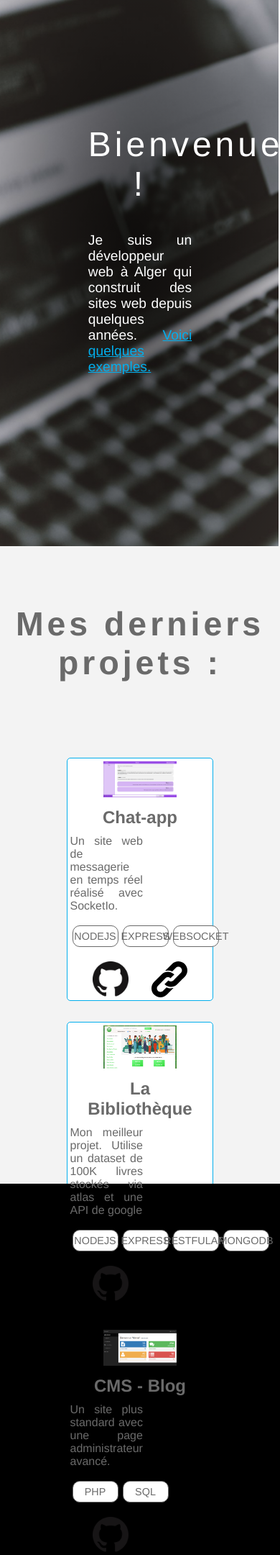
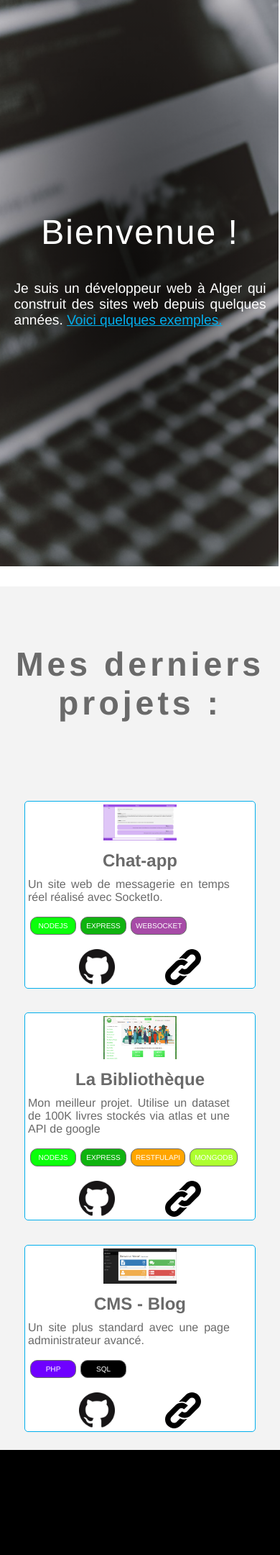
Before and after one commit to Moncef-Tighi/portfolio, a PHP site: page / in a window 390 px wide. Shown: the part 85-2246 px from the top of the page at 72% size. Run offline with PHP 8.4, Linux system fonts and the light colour scheme.

Commit message:
Amélioration du design mobile

```diff
--- a/index.html
+++ b/index.html
@@ -41,9 +41,9 @@
             <p>Un site web de messagerie en temps réel réalisé avec SocketIo.
             </p>
             <ul>
-                <li class="tags">NodeJs</li>
-                <li class="tags">Express</li>
-                <li class="tags">Websocket</li>
+                <li class="tags node">NodeJs</li>
+                <li class="tags express">Express</li>
+                <li class="tags socket">Websocket</li>
             </ul>
             <div class="links">
                 <a href="" ><img src="img/GitHub-logo.png" alt="Lien vers la page github du projet"></a>
@@ -57,10 +57,10 @@
             <p>Mon meilleur projet. Utilise un dataset de 100K livres stockés via atlas et une API de google
             </p>
             <ul>
-                <li class="tags">NodeJs</li>
-                <li class="tags">Express</li>
-                <li class="tags">RestfulAPI</li>
-                <li class="tags">MongoDB</li>
+                <li class="tags node">NodeJs</li>
+                <li class="tags express">Express</li>
+                <li class="tags rest">RestfulAPI</li>
+                <li class="tags mongo">MongoDB</li>
             </ul>
             <div class="links">
                 <a href="" ><img src="img/GitHub-logo.png" alt="Lien vers la page github du projet"></a>
@@ -74,8 +74,8 @@
             <p>Un site plus standard avec une page administrateur avancé.
             </p>
             <ul>
-                <li class="tags">PHP</li>
-                <li class="tags">SQL</li>
+                <li class="tags php">PHP</li>
+                <li class="tags sql">SQL</li>
             </ul>
             <div class="links">
                 <a href="" ><img src="img/GitHub-logo.png" alt="Lien vers la page github du projet"></a>
--- a/main.css
+++ b/main.css
@@ -67,7 +67,8 @@ header div {
 
 section {
     width: 100%;
-    height: 100vh;
+    height: fit-content;
+    min-height: 900px;
 }
 
 #introduction {
@@ -169,7 +170,7 @@ article ul {
 .tags {
     border: none;
     text-transform: uppercase;
-    color: #6a6a6a;
+    color: white;
     display: flex;
     align-items: center;
     background-color: white;
@@ -209,14 +210,56 @@ ul {
     background-color: black;
 }
 
-@media only screen and (max-width: 500px) {
+@media only screen and (max-width: 800px) {
     #portfolio  {
         display: block;
         padding-top:3vh;
+        padding-bottom: 3vh;
     }
     article {
         margin: 0 auto;
-        width: 50vw;
-        margin-top: 3.5vh;
+        width: 80vw;
+        margin-top: 4vh;
+    }
+    article p {
+        width: 90%;
+    }
+    ul {
+        font-size: 0.7em;
+        flex-wrap: wrap;
+    }
+    #introduction div {
+        text-align: center;
+        width: 90%;
+    }
+    #introduction div h1 {
+        letter-spacing: 2px;
     }
 }
+
+
+/*
+    Les couleurs pour les tags
+*/
+
+.node {
+    background-color: rgb(11, 255, 11);
+}
+.express {
+    background-color: rgb(15, 179, 15);
+}
+.socket {
+    background-color: rgb(167, 75, 167);
+}
+.rest {
+    background-color: orange;
+}
+.mongo {
+    background-color: greenyellow;
+}
+.php {
+    background-color: rgb(111, 0, 255);
+}
+.sql {
+    background-color: black;
+}
```
